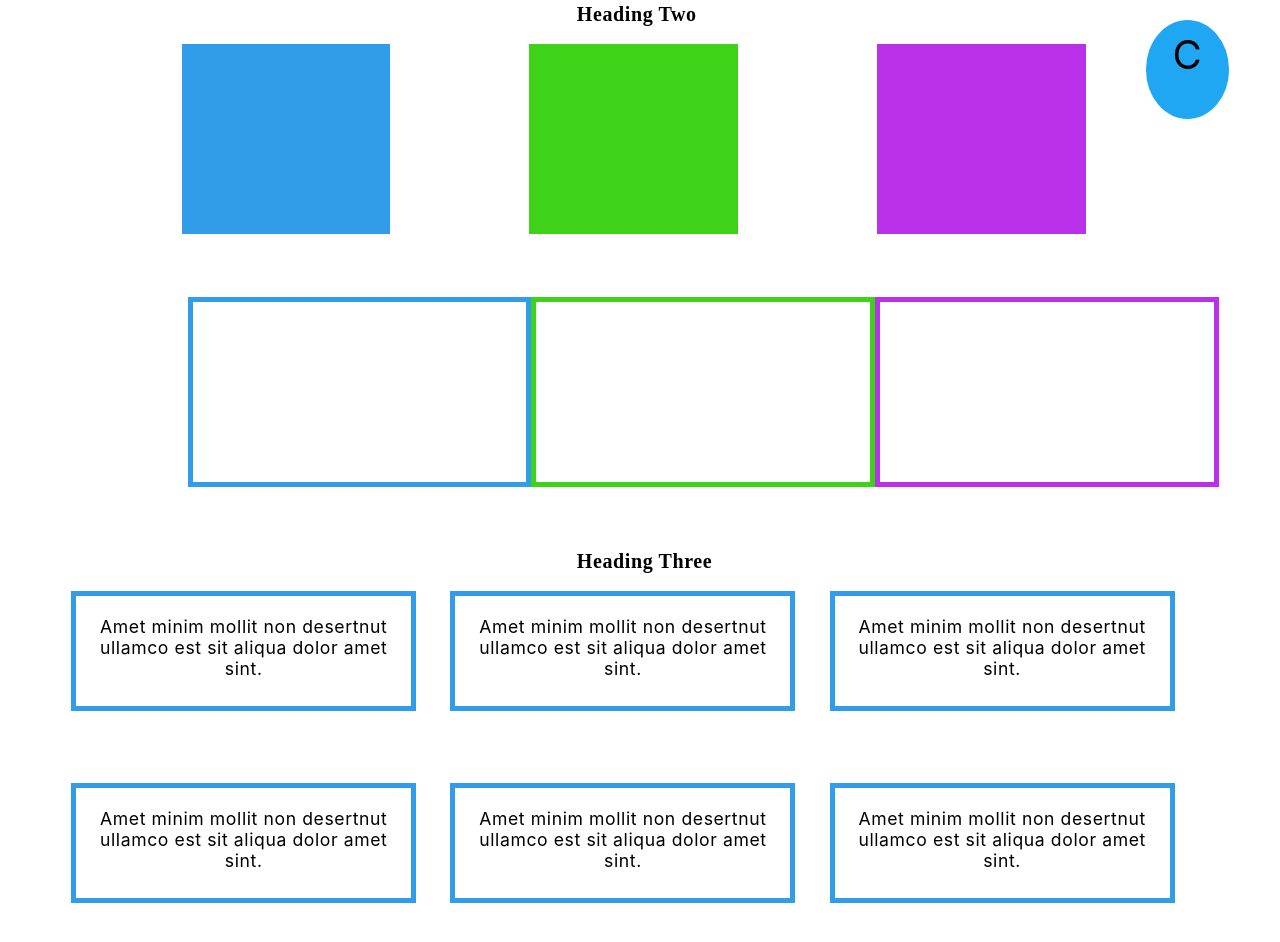
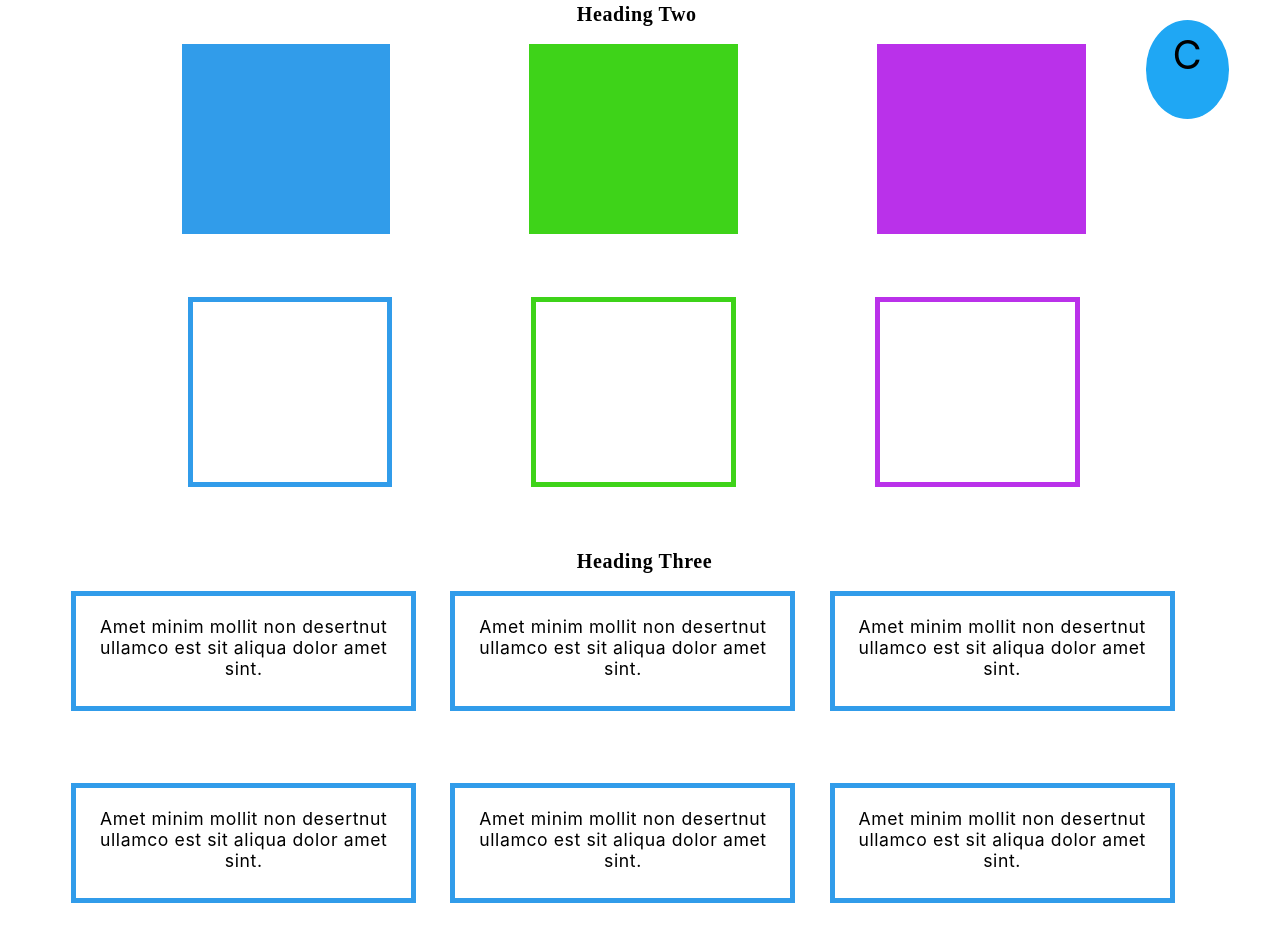
Before and after one commit to arunprakash09/Task-1, a plain HTML site: page index.html in a window 1280 px wide. Shown: the part 631-1573 px from the top of the page. Drawn offline with Linux system fonts and the light colour scheme.

Commit message:
Update style.css

```diff
--- a/style.css
+++ b/style.css
@@ -37,7 +37,6 @@ img {
   display: flex;
   width: 90%;
   margin-left: 5%;
-
 }
 .rectangle {
   border: solid #319cea 5px;
@@ -64,11 +63,6 @@ img {
   font-family: inter;
   text-align: center;
 }
-
-.assert {
-  font-family: inter;
-  text-align: center;
-}
 .blue {
   background-color: #319cea;
 }
@@ -80,13 +74,16 @@ img {
 }
 .blue-squ {
   border: solid #319cea 5px;
-  width: 24%;
+  width: 14%;
+  margin-right: 10%;
 }
 .green-squ {
   border: solid #3ed319 5px;
-  width: 24%;
+  width: 14%;
+  margin-right: 10%;
 }
 .purple-squ {
   border: solid #ba31ea 5px;
-  width: 24%;
+  width: 14%;
+  margin-right: 10%;
 }
```
